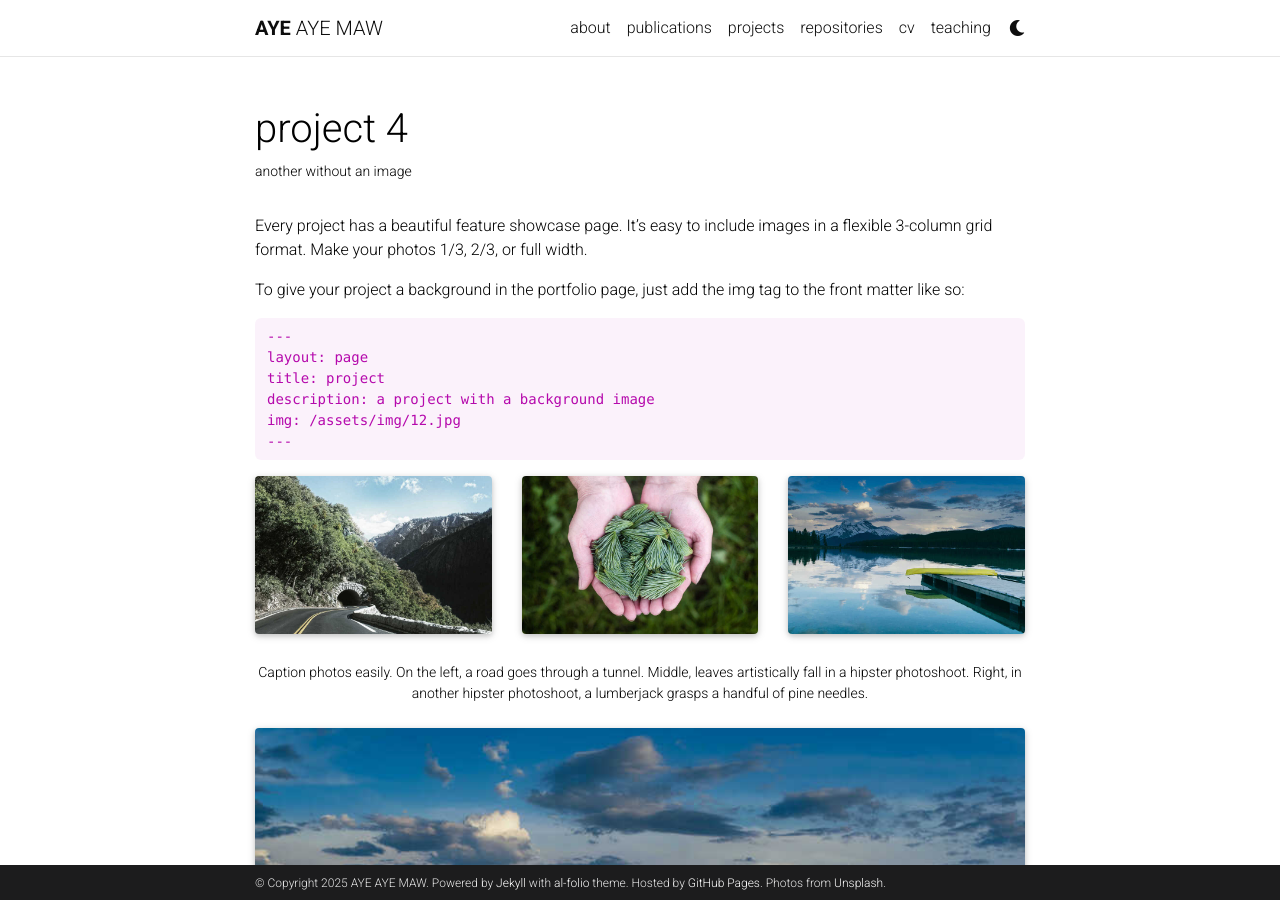
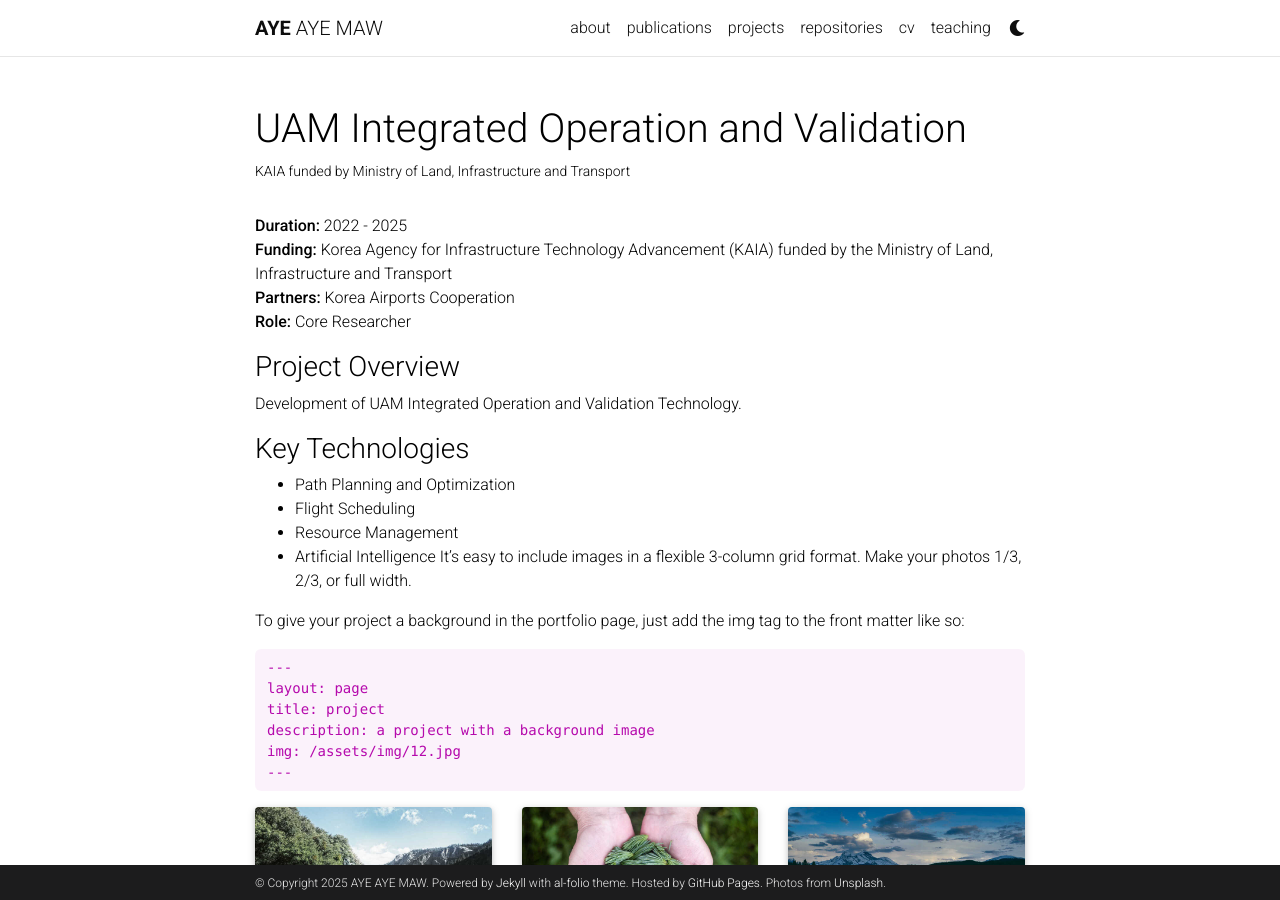
Before and after one commit to miayemaw/miayemaw.github.io, a Jekyll site: the page built from _projects/4_project.md, in a window 1280 px wide and 900 px high. Built offline with Jekyll 4.4.1, drawn with Linux system fonts in a browser that asks for light colours; full-size pictures stand in for the smaller copies a plugin makes; comment, search, counter and statistics services are not loaded; a style sheet for code colours, icons or effects is not loaded.

Commit message:
Update projects with actual research experience

```diff
--- a/_projects/4_project.md
+++ b/_projects/4_project.md
@@ -1,13 +1,25 @@
 ---
 layout: page
-title: project 4
-description: another without an image
+title: UAM Integrated Operation and Validation
+description: KAIA funded by Ministry of Land, Infrastructure and Transport
 img:
-importance: 3
-category: fun
+importance: 4
+category: work
 ---
 
-Every project has a beautiful feature showcase page.
+**Duration:** 2022 - 2025
+**Funding:** Korea Agency for Infrastructure Technology Advancement (KAIA) funded by the Ministry of Land, Infrastructure and Transport
+**Partners:** Korea Airports Cooperation
+**Role:** Core Researcher
+
+### Project Overview
+Development of UAM Integrated Operation and Validation Technology.
+
+### Key Technologies
+- Path Planning and Optimization
+- Flight Scheduling
+- Resource Management
+- Artificial Intelligence
 It's easy to include images in a flexible 3-column grid format.
 Make your photos 1/3, 2/3, or full width.
 
```
Also changed, not shown: _projects/1_project.md (+14 -5 lines), _projects/2_project.md (+17 -2 lines), _projects/3_project.md (+15 -3 lines), _projects/5_project.md (+15 -5 lines), _projects/6_project.md (+16 -4 lines).
